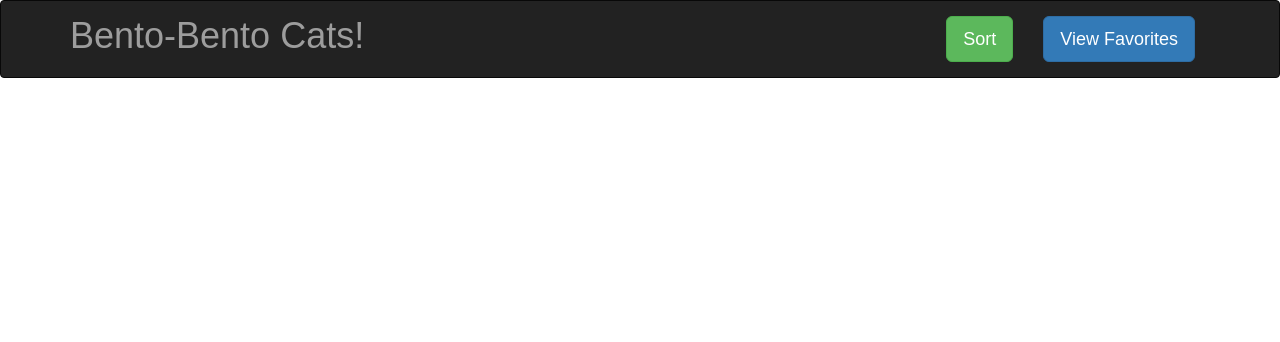
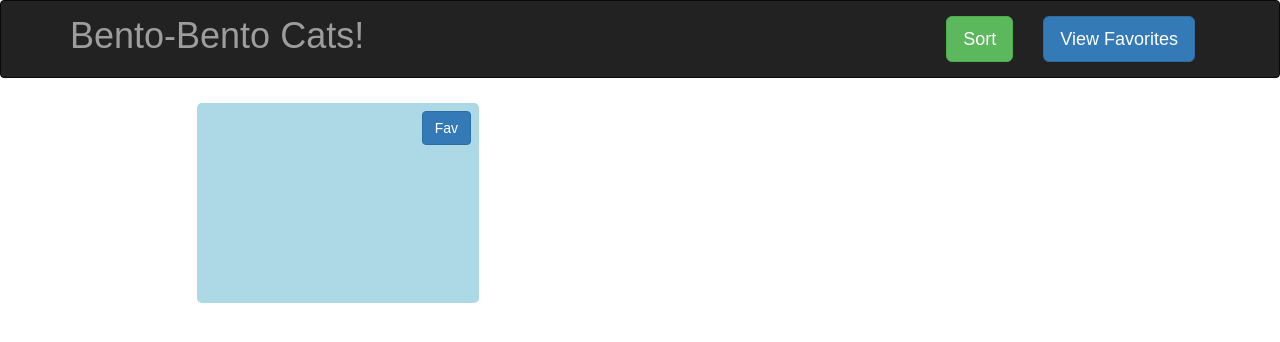
Before and after one commit to benbasuni1/bento-coding-challenge, a React (Create React App) app: page / in a window 1280 px wide. Shown: the top 342 px of the page. Built offline with nearby package versions, Linux system fonts and the light colour scheme; no server answers.

Commit message:
modified axios call to use only fetch and sync them with promises.all

```diff
--- a/package.json
+++ b/package.json
@@ -3,7 +3,6 @@
   "version": "0.1.0",
   "private": true,
   "dependencies": {
-    "axios": "^0.18.0",
     "react": "^16.3.2",
     "react-bootstrap": "^0.32.1",
     "react-dom": "^16.3.2",
--- a/src/App.css
+++ b/src/App.css
@@ -11,31 +11,21 @@
   margin: 0px;
 }
 
-.App {
-  text-align: center;
+.cards {
+  margin: 0 15%;
+  display: grid;
+  grid-template-columns: repeat(3, 1fr);
+  grid-gap: 10px;
 }
 
-.App-logo {
-  animation: App-logo-spin infinite 20s linear;
-  height: 80px;
+.card {
+  background-color: lightblue;
+  border-radius: 5px;
+  margin: 5px;
+  height: 200px;
 }
 
-.App-header {
-  background-color: #222;
-  height: 150px;
-  padding: 20px;
-  color: white;
+.favorite-button {
+  float: right;
+  margin: 8px 8px 0 0;
 }
-
-.App-title {
-  font-size: 1.5em;
-}
-
-.App-intro {
-  font-size: large;
-}
-
-@keyframes App-logo-spin {
-  from { transform: rotate(0deg); }
-  to { transform: rotate(360deg); }
-}
--- a/src/App.js
+++ b/src/App.js
@@ -1,68 +1,99 @@
+import { Button, Image } from 'react-bootstrap';
 // React & React Components
 import React, { Component } from 'react';
 import PageNavBar from './components/PageNavbar';
+// import Card from './components/Card';
 
 // API Calls and Parser
-import axios from 'axios';
 import convert from 'xml-to-json-promise';
 
 // CSS
 import './App.css';
 
-const catPicturesAPI  = 'http://thecatapi.com/api/images/get?format=xml&results_per_page=25'; // XML to JSON
+// API Calls
+const catImagesAPI       = 'http://thecatapi.com/api/images/get?format=xml&results_per_page=25'; // XML to JSON
 const catDescriptionsAPI = 'http://cors-proxy.htmldriven.com/?url=https://catfact.ninja/facts?limit=25'; // JSON.parse
 
 class App extends Component {
   constructor() {
     super();
+
+    // Instantiating state
     this.state = {
-      cats: [],
-      favorites: [],
-      view: 'default',
+      cats      : [],
+      favorites : [],
+      view      : 'default',
     }
   }
 
-  componentDidMount() {
+  componentWillMount() {
+    // When the App renders, make
     this.populateCatObjects();
   }
 
   populateCatObjects() {
-    axios.get(catPicturesAPI)
-    .then(data => convert.xmlDataToJSON(data.data))
-    .then(json => json.response.data[0].images[0].image)
-    .then(images => {
-      for (let i = 0; i < images.length; i++) {
-        this.setState({
-          cats: [...this.state.cats, {
-            id: i,
-            url: images[0].url[0]
-          }]
-        })
-      }
-    })
-    axios.get(catDescriptionsAPI)
-    .then(data => JSON.parse(data.data.body))
-    .then(parsedData => parsedData.data)
-    .then(descriptions => {
-        for (let key in descriptions) {
-          let fact = descriptions[key].fact;
-          let descriptionInfo = [...this.state.cats];
-          descriptionInfo.forEach(item => {
-            item.description = fact;
-            item.last = fact.split(' ').splice(-1)[0];
-          });
-          this.setState({
-            cats: descriptionInfo
-          })
-        }
-    })
+
+    // Implement using fetch and use promise.all
+    const fetchCatDescriptions = fetch(catDescriptionsAPI).then(res => res.json());
+    const fetchCatImages       = fetch(catImagesAPI).then(res => res.text());
+
+    console.log(fetchCatImages);
+    let abc = Promise.all([fetchCatDescriptions, fetchCatImages])
+    .then(requestData => [requestData[0], convert.xmlDataToJSON(requestData[1]).then(res => res)])
+    .then(item => {
+      let catDescriptions  = JSON.parse(item[0].body).data;
+      let catImages        = item[1].then(json => json.response.data[0].images[0].image)
+      return [catDescriptions, catImages];
+    });
+
+    console.log(abc.then(res => console.log(res)));
   }
 
   render() {
     return (
-      <PageNavBar />
+      <div className="main">
+        <PageNavBar />
+        <div className="cards">
+
+          <div className="card">
+            <Button bsStyle="primary" className="favorite-button">Fav</Button>
+          </div>
+
+        </div>
+      </div>
     );
   }
 }
 
 export default App;
+
+/* <Image src={this.state.cats[0].image} /> */
+    // axios.get(catPicturesAPI)
+    // .then(data => convert.xmlDataToJSON(data.data))
+    // .then(json => json.response.data[0].images[0].image)
+    // .then(images => {
+    //   for (let i = 0; i < images.length; i++) {
+    //     this.setState({
+    //       cats: [...this.state.cats, {
+    //         id: i,
+    //         url: images[0].url[0]
+    //       }]
+    //     })
+    //   }
+    // })
+    // axios.get(catDescriptionsAPI)
+    // .then(data => JSON.parse(data.data.body))
+    // .then(parsedData => parsedData.data)
+    // .then(descriptions => {
+    //     for (let key in descriptions) {
+    //       let fact = descriptions[key].fact;
+    //       let descriptionInfo = [...this.state.cats];
+    //       descriptionInfo.forEach(item => {
+    //         item.description = fact;
+    //         item.last = fact.split(' ').splice(-1)[0];
+    //       });
+    //       this.setState({
+    //         cats: descriptionInfo
+    //       })
+    //     }
+    // })
```
Also changed, not shown: 1 other file (tests, documents, lock files or other folders).
